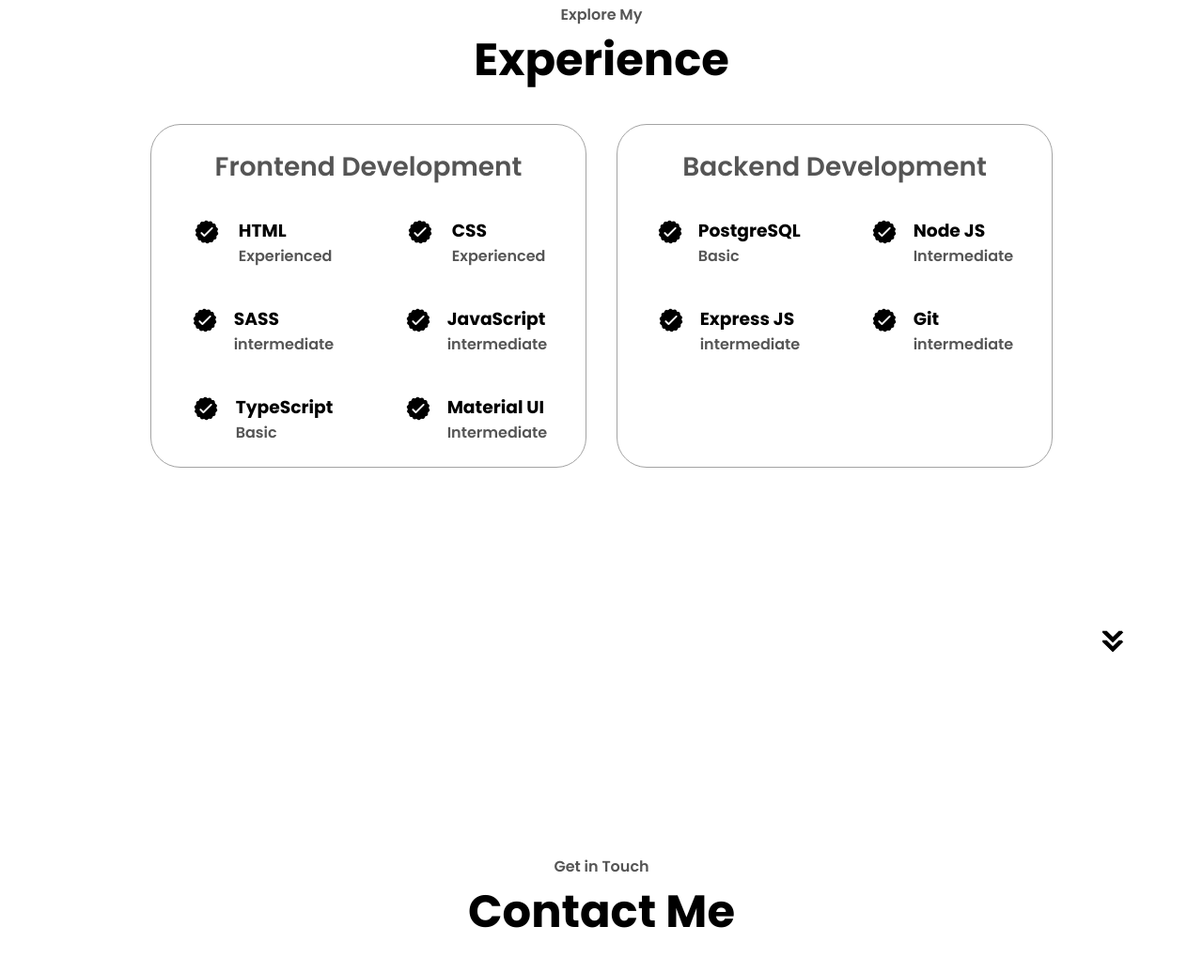
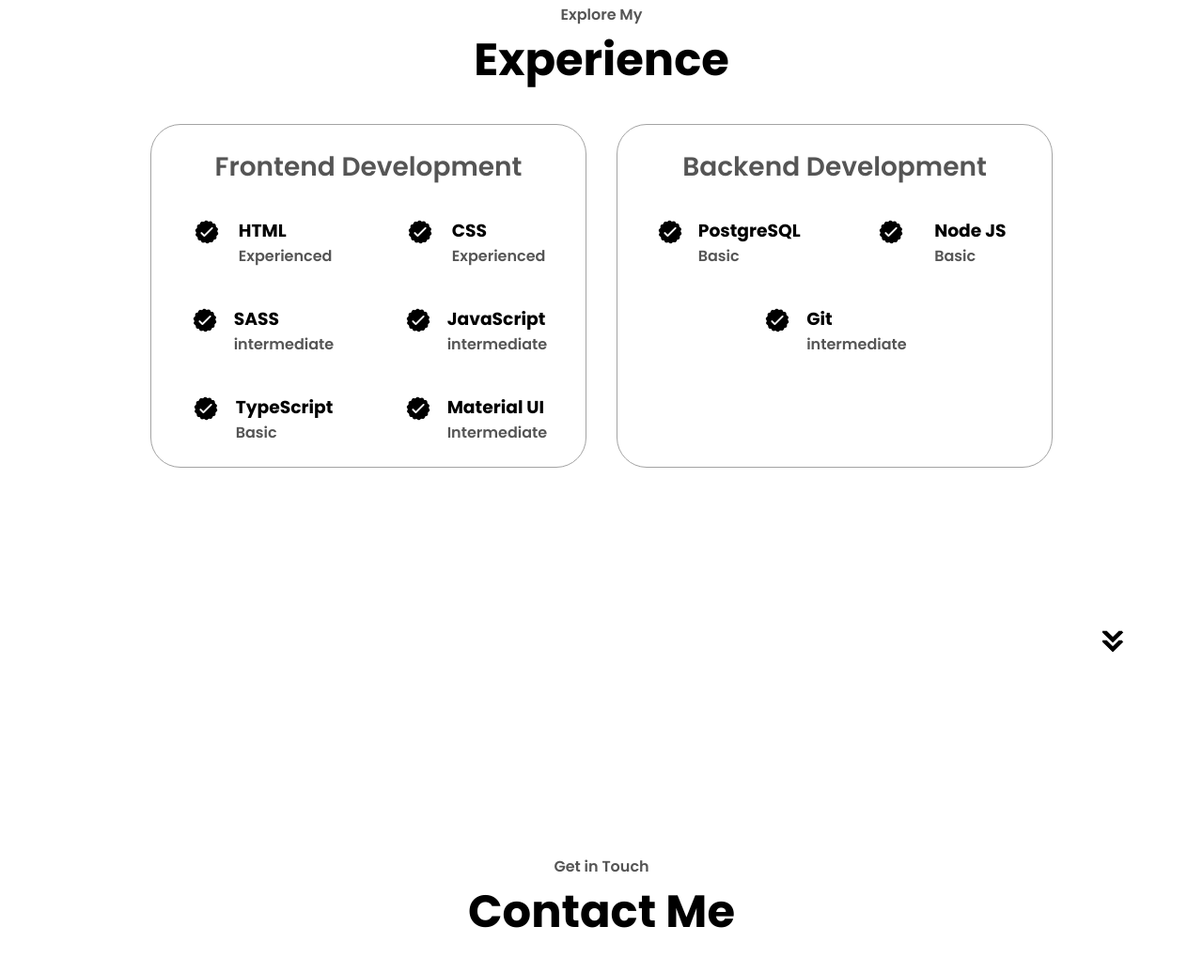
Before and after one commit to krabat116/js-portfolio, a plain HTML site: page index.html in a window 1280 px wide. Shown: the part 1693-2729 px from the top of the page at 94% size. Drawn offline with Linux system fonts and the light colour scheme.

Commit message:
contents correction

```diff
--- a/index.html
+++ b/index.html
@@ -220,20 +220,10 @@
                 />
                 <div>
                   <h3>Node JS</h3>
-                  <p>Intermediate</p>
+                  <p>Basic</p>
                 </div>
               </article>
-              <article>
-                <img
-                  src="./assets/checkmark.png"
-                  alt="experience icon"
-                  class="icon"
-                />
-                <div>
-                  <h3>Express JS</h3>
-                  <p>intermediate</p>
-                </div>
-              </article>
+
               <article>
                 <img
                   src="./assets/checkmark.png"
```
